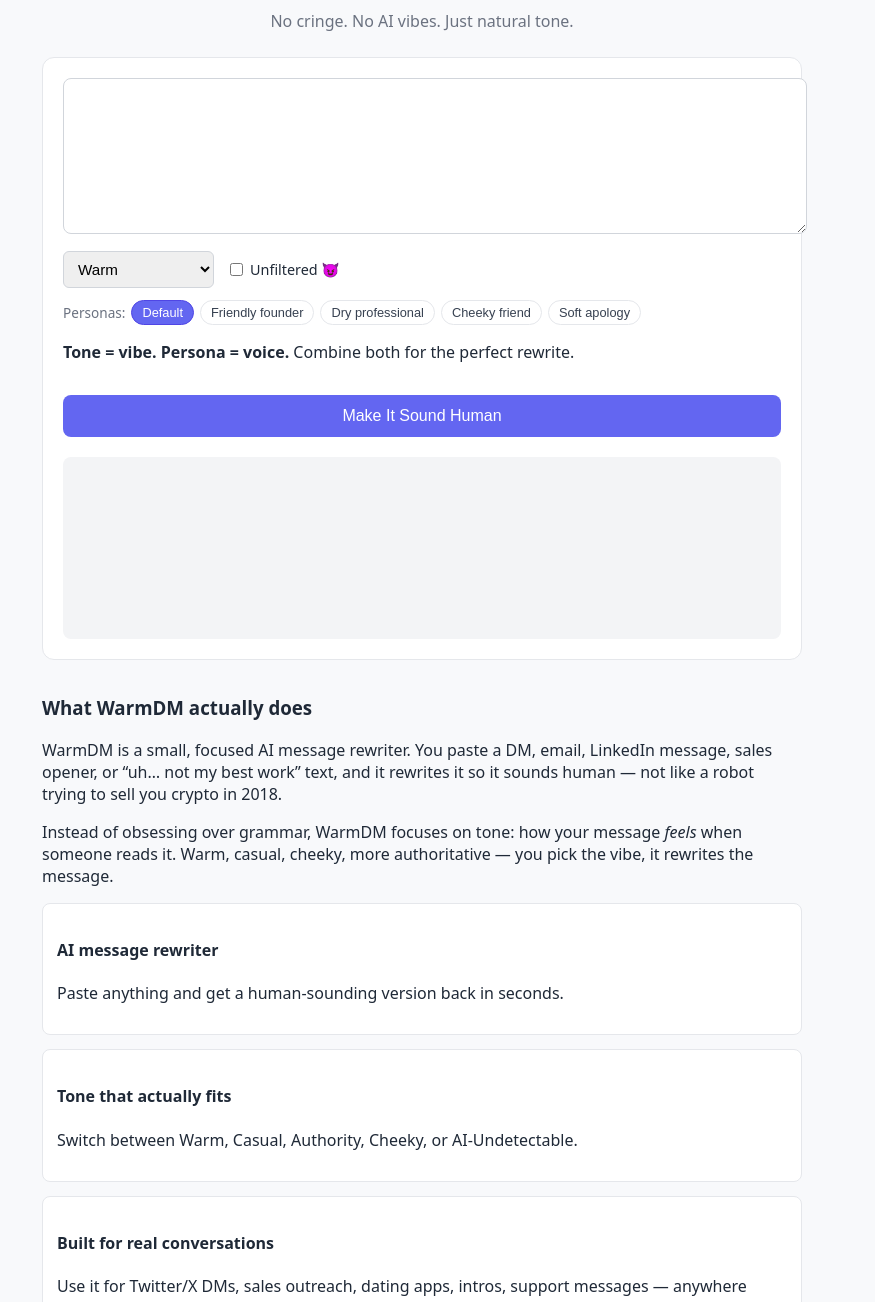
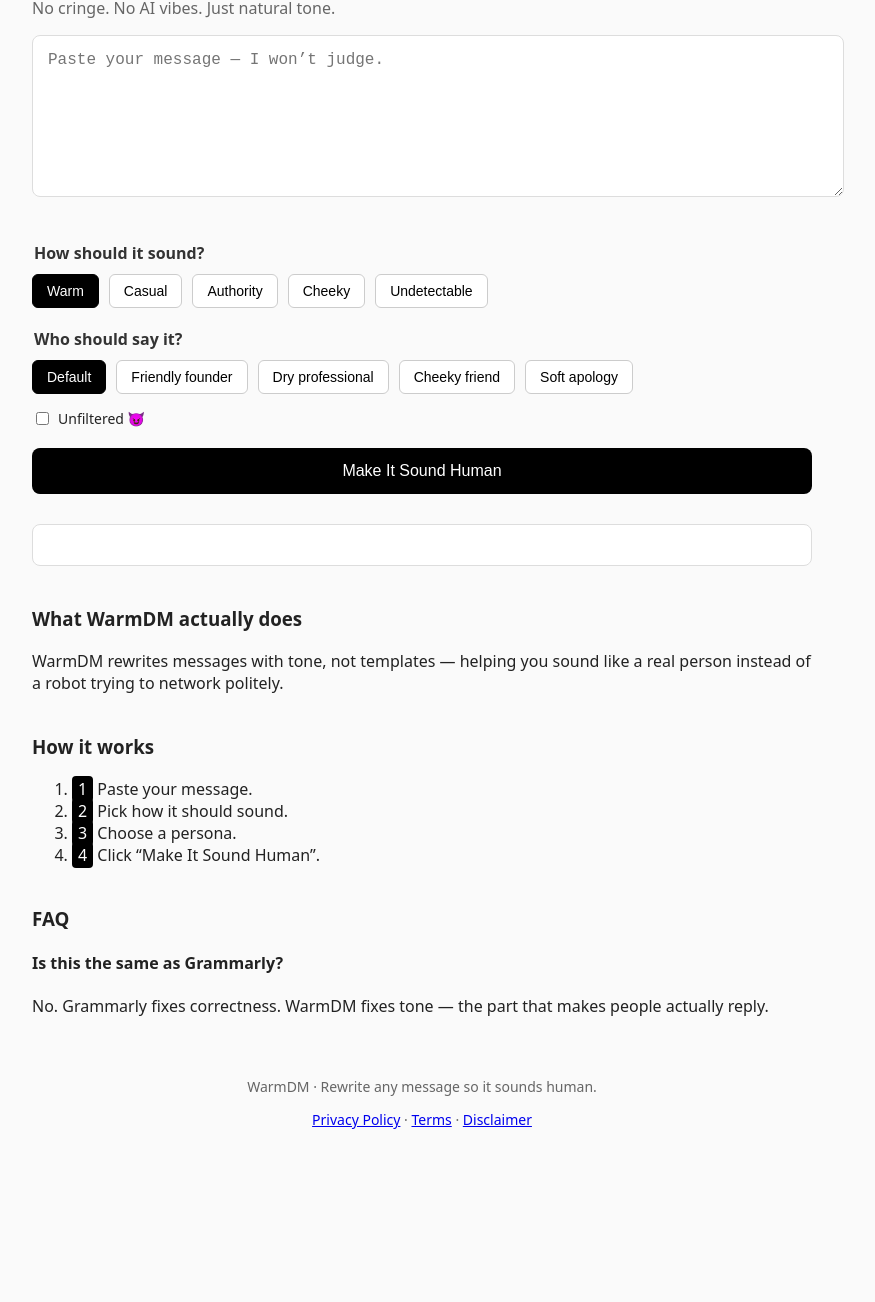
Before and after one commit to sogregory/warmdm, a website: page public/index.html in a window 1280 px wide. Shown: the part 144-1446 px from the top of the page, without its empty margins (218-1093 px from the left). After the commit the page ends 1307 px from the top, so only its background shows below. Drawn offline with Linux system fonts and the light colour scheme.

Commit message:
UI redesign + tone buttons + persona logic

```diff
--- a/public/index.html
+++ b/public/index.html
@@ -7,7 +7,7 @@
   <title>WarmDM – Rewrite any message so it sounds human</title>
 
   <meta name="description"
-        content="WarmDM is an AI message rewriter that makes any DM, email or post sound human, natural and non-cringe. No AI vibes, just real tone." />
+        content="WarmDM rewrites any DM, email, or outreach so it sounds human, natural and non-cringe. No AI vibes — just real tone." />
 
   <link rel="icon" type="image/x-icon" href="favicon.ico" />
   <link rel="stylesheet" href="style.css" />
@@ -17,158 +17,87 @@
 
   <div class="page-shell">
 
-    <!-- HEADER + LOGO -->
     <header class="header">
       <h1 class="logo">
         <span class="logo-icon">WM</span>
         WarmDM
       </h1>
 
-      <h2 class="title">
-        Rewrite any message so it sounds human.
-      </h2>
-
-      <p class="subtitle">
-        No cringe. No AI vibes. Just natural tone.
-      </p>
+      <h2 class="title">Rewrite any message so it sounds human.</h2>
+      <p class="subtitle">No cringe. No AI vibes. Just natural tone.</p>
     </header>
 
-    <!-- TOOL (TOP OF PAGE) -->
+    <!-- ===================== TOOL ===================== -->
     <main>
-      <section class="app-container" id="app">
-        <section class="input-section">
-          <textarea
-            id="inputMessage"
-            placeholder="Paste your message — I won’t judge.">
-          </textarea>
+      <section class="app-container">
 
-          <div class="controls-row">
-            <select id="toneSelect">
-              <option value="Warm">Warm</option>
-              <option value="Casual">Casual</option>
-              <option value="Authority">Authority</option>
-              <option value="Cheeky">Cheeky</option>
-              <option value="AI-Undetectable">AI-Undetectable</option>
-            </select>
+        <textarea id="inputMessage"
+          class="message-box"
+          placeholder="Paste your message — I won’t judge."></textarea>
 
-            <label class="toggle-label">
-              <input type="checkbox" id="unfilteredToggle" />
-              Unfiltered 😈
-            </label>
-          </div>
+        <!-- TONE BUTTONS -->
+        <div class="section-label">How should it sound?</div>
 
-          <div class="persona-row">
-            <span class="persona-label">Personas:</span>
-              <button type="button" class="persona-btn active" data-persona="Default">Default</button>
-              <button type="button" class="persona-btn" data-persona="Friendly founder">Friendly founder</button>
-              <button type="button" class="persona-btn" data-persona="Dry professional">Dry professional</button>
-              <button type="button" class="persona-btn" data-persona="Cheeky friend">Cheeky friend</button>
-              <button type="button" class="persona-btn" data-persona="Soft apology">Soft apology</button>
-          </div>
+        <div class="button-row" id="toneButtons">
+          <button class="tone-btn active" data-tone="Warm">Warm</button>
+          <button class="tone-btn" data-tone="Casual">Casual</button>
+          <button class="tone-btn" data-tone="Authority">Authority</button>
+          <button class="tone-btn" data-tone="Cheeky">Cheeky</button>
+          <button class="tone-btn" data-tone="AI-Undetectable">Undetectable</button>
+        </div>
 
-          <p class="persona-hint">
-            <strong>Tone = vibe.</strong> <strong>Persona = voice.</strong>
-            Combine both for the perfect rewrite.
-          </p>
+        <!-- PERSONA BUTTONS -->
+        <div class="section-label">Who should say it?</div>
 
-          <button id="rewriteBtn" class="primary-btn">
-            Make It Sound Human
-          </button>
-        </section>
+        <div class="button-row" id="personaButtons">
+          <button class="persona-btn active" data-persona="Default">Default</button>
+          <button class="persona-btn" data-persona="Friendly founder">Friendly founder</button>
+          <button class="persona-btn" data-persona="Dry professional">Dry professional</button>
+          <button class="persona-btn" data-persona="Cheeky friend">Cheeky friend</button>
+          <button class="persona-btn" data-persona="Soft apology">Soft apology</button>
+        </div>
+
+        <!-- UNFILTERED -->
+        <label class="toggle-label">
+          <input type="checkbox" id="unfilteredToggle" />
+          Unfiltered 😈
+        </label>
+
+        <button id="rewriteBtn" class="primary-btn">
+          Make It Sound Human
+        </button>
 
         <section class="output-section" id="outputSection"></section>
+
       </section>
 
-      <!-- BELOW-THE-FOLD INFO / LANDING CONTENT -->
+      <!-- LANDING PAGE SECTIONS (unchanged) -->
       <section class="info-section">
         <h3>What WarmDM actually does</h3>
         <p>
-          WarmDM is a small, focused AI message rewriter. You paste a DM, email,
-          LinkedIn message, sales opener, or “uh… not my best work” text,
-          and it rewrites it so it sounds human — not like a robot trying to sell
-          you crypto in 2018.
+          WarmDM rewrites messages with tone, not templates — helping you sound like a
+          real person instead of a robot trying to network politely.
         </p>
-        <p>
-          Instead of obsessing over grammar, WarmDM focuses on tone:
-          how your message <em>feels</em> when someone reads it. Warm, casual,
-          cheeky, more authoritative — you pick the vibe, it rewrites the message.
-        </p>
-
-        <div class="feature-grid">
-          <div class="feature-card">
-            <h4>AI message rewriter</h4>
-            <p>
-              Paste anything and get a human-sounding version back in seconds.
-            </p>
-          </div>
-
-          <div class="feature-card">
-            <h4>Tone that actually fits</h4>
-            <p>
-              Switch between Warm, Casual, Authority, Cheeky, or AI-Undetectable.
-            </p>
-          </div>
-
-          <div class="feature-card">
-            <h4>Built for real conversations</h4>
-            <p>
-              Use it for Twitter/X DMs, sales outreach, dating apps, intros,
-              support messages — anywhere sounding human matters more than sounding
-              “perfect”.
-            </p>
-          </div>
-        </div>
       </section>
 
       <section class="info-section">
-        <h3>Who WarmDM is for</h3>
-        <ul class="bullet-list">
-          <li><strong>Founders & indie hackers</strong> who hate writing cold outreach.</li>
-          <li><strong>Creators & marketers</strong> who want higher reply rates.</li>
-          <li><strong>Operators & PMs</strong> sending “one shot” messages.</li>
-          <li><strong>Anyone</strong> who reads their message and thinks: “Nope, that’s not it.”</li>
-        </ul>
-      </section>
-
-      <section class="info-section">
-        <h3>How it works (in 20 seconds)</h3>
+        <h3>How it works</h3>
         <ol class="inline-steps">
           <li><span>1</span> Paste your message.</li>
-          <li><span>2</span> Pick a tone + persona.</li>
-          <li><span>3</span> Click “Make It Sound Human”.</li>
-          <li><span>4</span> Copy the version that works.</li>
+          <li><span>2</span> Pick how it should sound.</li>
+          <li><span>3</span> Choose a persona.</li>
+          <li><span>4</span> Click “Make It Sound Human”.</li>
         </ol>
-      </section>
-
-      <section class="info-section seo-block">
-        <h3>WarmDM as an AI message rewriter</h3>
-        <p>
-          WarmDM keeps your meaning but rewrites your delivery so it sounds
-          like a real human wrote it — softer, smoother, funnier, or more confident.
-        </p>
       </section>
 
       <section class="info-section faq-section">
         <h3>FAQ</h3>
 
         <div class="faq-item">
-          <h4>Is WarmDM the same as Grammarly?</h4>
-          <p>No. Grammarly focuses on correctness. WarmDM focuses on tone.</p>
+          <h4>Is this the same as Grammarly?</h4>
+          <p>No. Grammarly fixes correctness. WarmDM fixes tone — the part that makes people actually reply.</p>
         </div>
 
-        <div class="faq-item">
-          <h4>Does WarmDM store my messages?</h4>
-          <p>
-            Messages are processed but not stored for product training.
-          </p>
-        </div>
-
-        <div class="faq-item">
-          <h4>Will there be paid plans?</h4>
-          <p>
-            Yes — once traction proves what people need.
-          </p>
-        </div>
       </section>
     </main>
 
--- a/public/script.js
+++ b/public/script.js
@@ -1,42 +1,60 @@
-// --- PERSONA BUTTON SELECTION ---
+// =========================
+//  TONE BUTTON HANDLING
+// =========================
+let selectedTone = "Warm";
+document.querySelectorAll(".tone-btn").forEach(btn => {
+  btn.addEventListener("click", () => {
+    document.querySelectorAll(".tone-btn").forEach(b => b.classList.remove("active"));
+    btn.classList.add("active");
+    selectedTone = btn.dataset.tone;
+  });
+});
+
+// =========================
+//  PERSONA BUTTON HANDLING
+// =========================
+let selectedPersona = "Default";
 document.querySelectorAll(".persona-btn").forEach(btn => {
   btn.addEventListener("click", () => {
     document.querySelectorAll(".persona-btn").forEach(b => b.classList.remove("active"));
     btn.classList.add("active");
+    selectedPersona = btn.dataset.persona;
   });
 });
 
-// --- MAIN REWRITE ACTION ---
+// =========================
+//  REWRITE BUTTON
+// =========================
 document.getElementById("rewriteBtn").addEventListener("click", async () => {
   const msg = document.getElementById("inputMessage").value.trim();
-  const tone = document.getElementById("toneSelect").value;
   const mode = document.getElementById("unfilteredToggle").checked ? "unfiltered" : "safe";
-  const persona =
-    document.querySelector(".persona-btn.active")?.dataset.persona || "Default";
 
   if (!msg) {
-    alert("Please paste a message first.");
+    alert("Paste a message first.");
     return;
   }
 
   const output = document.getElementById("outputSection");
-  output.innerHTML = "<p>Rewriting... please wait.</p>";
+  output.innerHTML = "Rewriting…";
 
   try {
     const response = await fetch("/api/rewrite", {
       method: "POST",
       headers: { "Content-Type": "application/json" },
-      body: JSON.stringify({ message: msg, tone, mode, persona }),
+      body: JSON.stringify({
+        message: msg,
+        tone: selectedTone,
+        persona: selectedPersona,
+        mode
+      })
     });
 
     const data = await response.json();
-    const text =
-      data?.choices?.[0]?.message?.content ||
-      "No response. Try again or check server.";
+    const text = data?.choices?.[0]?.message?.content || "No response.";
 
     output.innerHTML = `<pre>${text}</pre>`;
   } catch (err) {
     console.error(err);
-    output.innerHTML = "<p>Error. Could not rewrite message.</p>";
+    output.innerHTML = "Error processing message.";
   }
 });
--- a/public/style.css
+++ b/public/style.css
@@ -1,175 +1,128 @@
 body {
   font-family: system-ui, sans-serif;
-  background: #f8f9fb;
   margin: 0;
   padding: 0;
-  color: #1f2937;
+  background: #fafafa;
+  color: #222;
 }
 
 .page-shell {
-  max-width: 760px;
-  margin: 0 auto;
+  max-width: 780px;
+  margin: auto;
   padding: 20px;
 }
 
-.header {
-  text-align: center;
-  margin-bottom: 25px;
-}
-
 .logo {
-  font-weight: 700;
-  font-size: 1.8rem;
+  font-size: 24px;
+  font-weight: bold;
   display: flex;
-  justify-content: center;
+  gap: 10px;
   align-items: center;
-  gap: 6px;
 }
 
 .logo-icon {
-  background: #6366f1;
-  color: white;
-  padding: 4px 8px;
-  border-radius: 6px;
-  font-size: 1rem;
+  background: #000;
+  color: #fff;
+  padding: 4px 7px;
+  border-radius: 4px;
+  font-size: 14px;
 }
 
 .title {
-  font-size: 1.6rem;
+  font-size: 28px;
   margin-top: 10px;
 }
 
 .subtitle {
-  color: #6b7280;
-  margin-top: 5px;
+  margin-top: -5px;
+  color: #666;
 }
 
-/* TOOL CONTAINER */
-.app-container {
-  background: white;
-  padding: 20px;
-  border-radius: 12px;
-  border: 1px solid #e5e7eb;
+.message-box {
+  width: 100%;
+  height: 130px;
+  padding: 15px;
+  font-size: 16px;
+  border-radius: 8px;
+  border: 1px solid #ddd;
+  margin-bottom: 20px;
 }
 
-textarea {
-  width: 100%;
-  height: 130px;
-  padding: 12px;
-  border: 1px solid #d1d5db;
-  border-radius: 8px;
-  font-size: 1rem;
-  resize: vertical;
+.section-label {
+  margin: 20px 0 10px 2px;
+  font-weight: 600;
+  color: #333;
 }
 
-.controls-row {
-  margin-top: 12px;
+.button-row {
   display: flex;
-  align-items: center;
-  gap: 12px;
+  flex-wrap: wrap;
+  gap: 10px;
+  margin-bottom: 15px;
 }
 
-select {
-  padding: 8px 10px;
+button {
+  cursor: pointer;
+}
+
+.tone-btn,
+.persona-btn {
+  padding: 8px 14px;
+  border: 1px solid #ccc;
+  background: #fff;
   border-radius: 6px;
-  border: 1px solid #d1d5db;
-  font-size: 0.95rem;
+  font-size: 14px;
+}
+
+.tone-btn.active,
+.persona-btn.active {
+  background: #000;
+  color: #fff;
+  border-color: #000;
 }
 
 .toggle-label {
   display: flex;
   align-items: center;
-  gap: 4px;
-  font-size: 0.9rem;
-}
-
-/* PERSONAS */
-.persona-row {
-  margin-top: 12px;
-  display: flex;
-  flex-wrap: wrap;
-  align-items: center;
   gap: 6px;
-}
-
-.persona-label {
-  font-size: 0.85rem;
-  color: #6b7280;
-}
-
-.persona-btn {
-  border: 1px solid #e5e7eb;
-  background: white;
-  padding: 4px 10px;
-  border-radius: 999px;
-  cursor: pointer;
-  font-size: 0.8rem;
-  color: #374151;
-}
-
-.persona-btn.active {
-  background: #6366f1;
-  color: white;
-  border-color: #4f46e5;
+  margin-bottom: 20px;
+  font-size: 14px;
 }
 
 .primary-btn {
-  margin-top: 16px;
   width: 100%;
-  padding: 12px;
-  font-size: 1rem;
-  background: #6366f1;
-  color: white;
+  padding: 14px;
+  font-size: 16px;
+  border-radius: 8px;
+  background: #000;
+  color: #fff;
   border: none;
-  border-radius: 8px;
-  cursor: pointer;
+  margin-bottom: 25px;
 }
 
-.primary-btn:hover {
-  background: #4f46e5;
+.output-section {
+  background: #fff;
+  border: 1px solid #ddd;
+  padding: 20px;
+  border-radius: 8px;
+  white-space: pre-wrap;
+  margin-top: 5px;
 }
 
-/* OUTPUT */
-.output-section {
-  margin-top: 20px;
-  padding: 16px;
-  background: #f3f4f6;
-  border-radius: 8px;
-  min-height: 150px;
-  white-space: pre-wrap;
-  word-wrap: break-word;
+.info-section {
+  margin-top: 40px;
 }
 
-.output-section pre {
-  white-space: pre-wrap;
-  font-size: 0.96rem;
-}
-
-/* INFO SECTIONS */
-.info-section {
-  margin-top: 35px;
-}
-
-.feature-grid {
-  display: grid;
-  gap: 14px;
-  margin-top: 12px;
-}
-
-.feature-card {
-  background: white;
-  padding: 14px;
-  border-radius: 8px;
-  border: 1px solid #e5e7eb;
+.inline-steps span {
+  background: #000;
+  color: #fff;
+  padding: 2px 6px;
+  border-radius: 4px;
 }
 
 .footer {
   text-align: center;
-  margin-top: 40px;
-  color: #6b7280;
+  margin-top: 60px;
+  font-size: 14px;
+  color: #666;
 }
-
-.footer-sub a {
-  color: #6366f1;
-  text-decoration: none;
-}
```
Also changed, not shown: server.js (+25 -67 lines).
